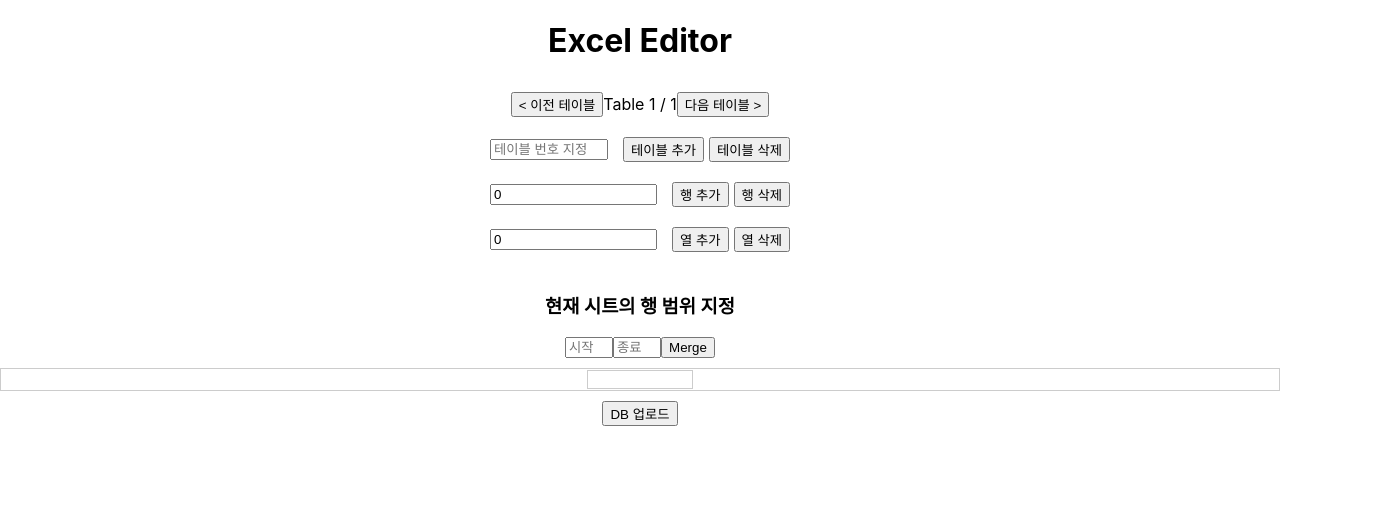
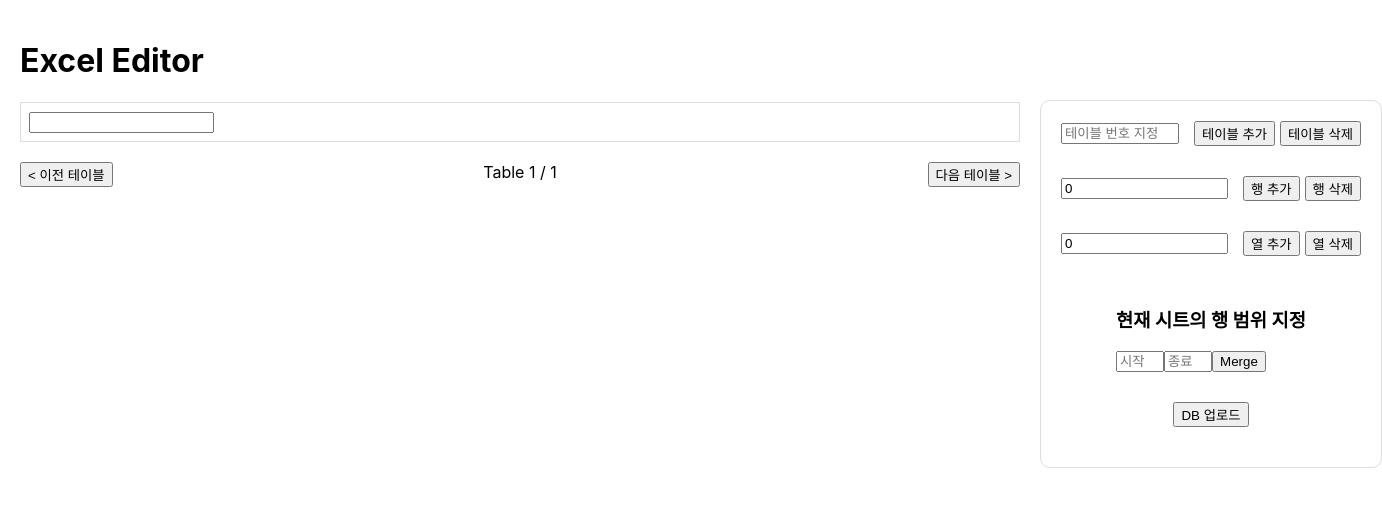
Before and after one commit to SKKUsanhak/frontend, a React (Create React App) app: page /excelEditor in a window 1280 px wide. Both pictures are taken after a click on the button "테이블 추가". Shown: the top 506 px of the page, 1382 px wide, since content can reach past the window. Built offline with nearby package versions, Linux system fonts and the light colour scheme.

Commit message:
scroll added

```diff
--- a/src/component/excelEditor/ExcelEditor.css
+++ b/src/component/excelEditor/ExcelEditor.css
@@ -1,86 +1,59 @@
-/* Container 스타일 */
-.container {
+.excel-editor {
+  display: grid;
+  grid-template-columns: 2fr 1fr; /* 왼쪽에 테이블, 오른쪽에 컨트롤 */
+  gap: 20px;
   padding: 20px;
-    font-family: Arial, sans-serif;
-    margin: 0 auto;
 }
 
-  /* Button 스타일 */
-  .button {
-    margin: 3px;
-    padding: 5px 10px;
-    background-color: #007bff;
-    color: white;
-    border: none;
-    border-radius: 5px;
-    cursor: pointer;
+.table-section {
+  display: flex;
+  flex-direction: column;
+  border-radius: 10px;
 }
 
-  .button:hover {
-    background-color: #0056b3;
+.controls-section {
+  border: 1px solid #ddd;
+  display: flex;
+  flex-direction: column;
+  gap: 10px;
+  margin-top: 80px;
+  align-items: center;
+  padding: 20px;
+  border-radius: 10px;
 }
 
-  /* Input 스타일 */
-  .input {
-    border: 1px solid #ccc;
+.table-container {
+  width: 1000px;
+  max-width: 100%;
+  overflow: auto; /* 내용이 넘칠 경우 스크롤 생성 */
+  border-width: 0;
 }
 
-  /* Table 스타일 */
 .table {
   width: 100%;
   border-collapse: collapse;
-    border: 1px solid #ccc;
-    margin-top: 10px;
-    margin: 0 auto;
 }
 
-  /* Th 스타일 */
-  .th {
-    background-color: #f2f2f2;
-    padding: 5px;
-    border: 1px solid #ccc;
-    text-align: center;
-    font-size: 12px;
+.table th, .table td {
+  border: 1px solid #ddd;
+  padding: 8px;
 }
 
-  /* Td 스타일 */
-  .td {
-    padding: 1px;
-    border: 1px solid #ccc;
-    text-align: center;
-    background-color: white;
-    font-size: 12px;
+.sheet-navigation {
+  margin-top: 20px; /* 테이블과의 간격을 위해 여백 추가 */
+  display: flex;
+  justify-content: space-between;
 }
 
-  .td.selected {
-    background-color: yellow;
+.controls-section .Tablecontrols,
+.controls-section .Rowcontrols,
+.controls-section .Colcontrols,
+.controls-section .ColumnRanges,
+.controls-section .upload-button {
+  margin-bottom: 20px;
 }
 
-  /* CellInput 스타일 */
-  .cell-input {
-    width: 140px;
-    padding: 2px;
-    border: none;
-    font-size: 12px;
-    text-align: center;
+.hovered-cell-info {
+  margin-top: 20px;
+  font-weight: bold;
 }
-
-  .cell-input:focus {
-    outline: none;
-  }
-  .excel-editor {
-    display: flex;
-    flex-direction: column;
-    align-items: center;
-    justify-content: center;
-  }
-
-  .sheet-navigation, .Tablecontrols, .Rowcontrols, .Colcontrols, .ColumnRanges, table, .upload-button {
-    margin: 10px 0;
-    text-align: center;
-  }
-
-  .input {
-    width: 100px;
-    text-align: center;
-  }
--- a/src/component/excelEditor/ExcelEditor.jsx
+++ b/src/component/excelEditor/ExcelEditor.jsx
@@ -128,7 +128,39 @@ export default function ExcelEditor() {
 
     return (
         <div className="excel-editor" onMouseUp={handleMouseUp}>
+            <div className="table-section">
                 <h1>Excel Editor</h1>
+
+                {/* 테이블 표기 부분 */ }
+                <div className="table-container">
+                    <table className='table' onMouseDown={handleTableMouseDown}>
+                        <tbody> {/* 현재 시트에 대해서 데이터 열 순회 */ }
+                            {Array.isArray(data[currentSheetIndex]?.rows) && data[currentSheetIndex].rows.map((row, rowIndex) => (
+                                Array.isArray(row) && (
+                                    <tr key={rowIndex}>
+                                        {/* 현재 시트에 대해서 데이터 셀 순회 */ }
+                                        {row.map((cell, cellIndex) => (
+                                            <td className='td'
+                                                key={cellIndex}
+                                                onMouseDown={(e) => handleMouseDown(e, rowIndex, cellIndex)}
+                                                onMouseOver={(e) => handleMouseOver(e, rowIndex, cellIndex)}
+                                                style={{ backgroundColor: selectedCells.has(`${rowIndex}-${cellIndex}`) ? 'lightblue' : 'transparent' }}
+                                            >
+                                                {/* 값 넣을시 변경 */ }
+                                                <input
+                                                    className='input'
+                                                    type="text"
+                                                    value={cell || ''}
+                                                    onChange={(e) => handleCellChange(rowIndex, cellIndex, e.target.value)}
+                                                />
+                                            </td>
+                                        ))}
+                                    </tr>
+                                )
+                            ))}
+                        </tbody>
+                    </table>
+                </div>
 
                 <div className="sheet-navigation"> {/* 테이블 간 이동 버튼 추가*/ }
                     <button onClick={handlePrevSheet} disabled={data.length === 0}>
@@ -139,7 +171,9 @@ export default function ExcelEditor() {
                         다음 테이블 &gt;
                     </button>
                 </div>
+            </div>
 
+            <div className="controls-section">
                 <div className="Tablecontrols"> {/* 테이블 추가 및 삭제 버튼 */ }
                     <input
                         type="number"
@@ -210,34 +244,6 @@ export default function ExcelEditor() {
                     />
                 </div>
 
-            {/* 테이블 표기 부분 */ }
-            <table className='table' onMouseDown={handleTableMouseDown}>
-                <tbody> {/* 현재 시트에 대해서 데이터 열 순회 */ }
-                    {Array.isArray(data[currentSheetIndex]?.rows) && data[currentSheetIndex].rows.map((row, rowIndex) => (
-                        Array.isArray(row) && (
-                            <tr key={rowIndex}>
-                                {/* 현재 시트에 대해서 데이터 셀 순회 */ }
-                                {row.map((cell, cellIndex) => (
-                                    <td className='td'
-                                        key={cellIndex}
-                                        onMouseDown={(e) => handleMouseDown(e, rowIndex, cellIndex)}
-                                        onMouseOver={(e) => handleMouseOver(e, rowIndex, cellIndex)}
-                                        style={{ backgroundColor: selectedCells.has(`${rowIndex}-${cellIndex}`) ? 'lightblue' : 'transparent' }}
-                                    >
-                                        {/* 값 넣을시 변경 */ }
-                                        <input
-                                            className='input'
-                                            type="text"
-                                            value={cell || ''}
-                                            onChange={(e) => handleCellChange(rowIndex, cellIndex, e.target.value)}
-                                        />
-                                    </td>
-                                ))}
-                            </tr>
-                        )
-                    ))}
-                </tbody>
-            </table>
                 <div>
                     <button
                         className='upload-button'
@@ -247,6 +253,6 @@ export default function ExcelEditor() {
                     </button>
                 </div>
             </div>
+        </div>
     );
-    // Add the following CSS styles to center align elements
 }
```
Also changed, not shown: src/setupTests.js (deleted, +0 -5 lines), src/component/result/Result.jsx (added), src/logo.svg (deleted), src/visualizeTableData.js (deleted), 1 other file (tests, documents, lock files or other folders). Lines whose indentation alone changed are shown as unchanged.
